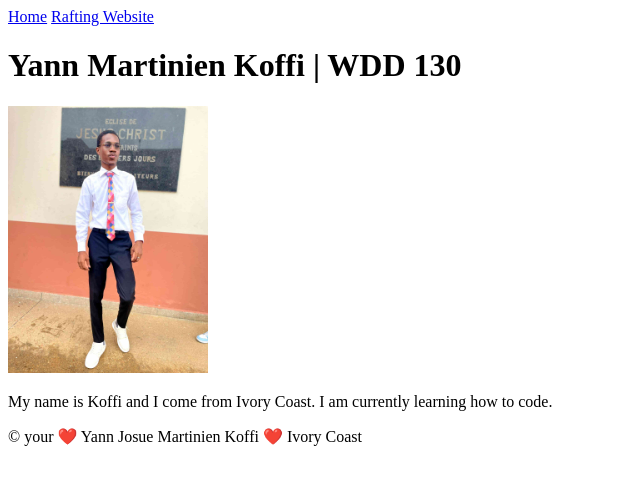
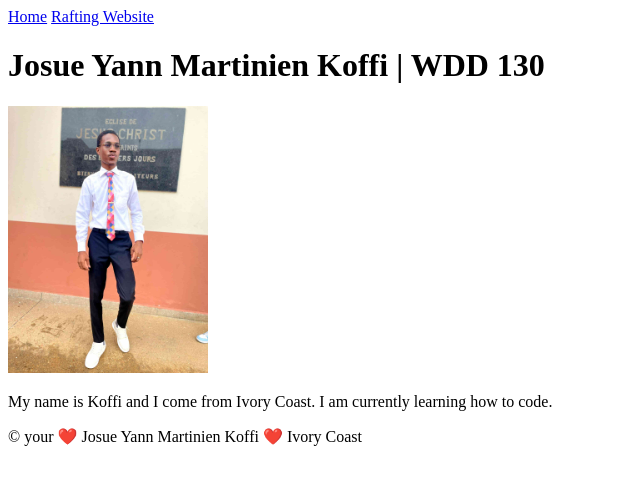
Before and after one commit to yanncodeur/wdd130, a plain HTML site: page index.html in a window 1280 px wide. Shown: the whole page, without its empty margins (0-640 px from the left). Drawn offline with Linux system fonts and the light colour scheme.

Commit message:
Update name and links in index.html

```diff
--- a/index.html
+++ b/index.html
@@ -11,18 +11,18 @@
     <header>
         <nav>
             <a href="#">Home</a>
-            <a href="#">Rafting Website</a>
+            <a href="wwr/">Rafting Website</a>
         </nav>
     </header>
 
     <main>
-        <h1>Yann Martinien Koffi | WDD 130</h1>
+        <h1>Josue Yann Martinien Koffi | WDD 130</h1>
         <img src="images/profile.jpg" alt="Yann Martinien Koffi" width="200">
         <p>My name is Koffi and I come from Ivory Coast. I am currently learning how to code.</p>
     </main>
 
     <footer>
-        <p>© your ❤️ Yann Josue Martinien Koffi ❤️ Ivory Coast</p>
+        <p>© your ❤️ Josue Yann Martinien Koffi ❤️ Ivory Coast</p>
     </footer>
 </body>
 
```
